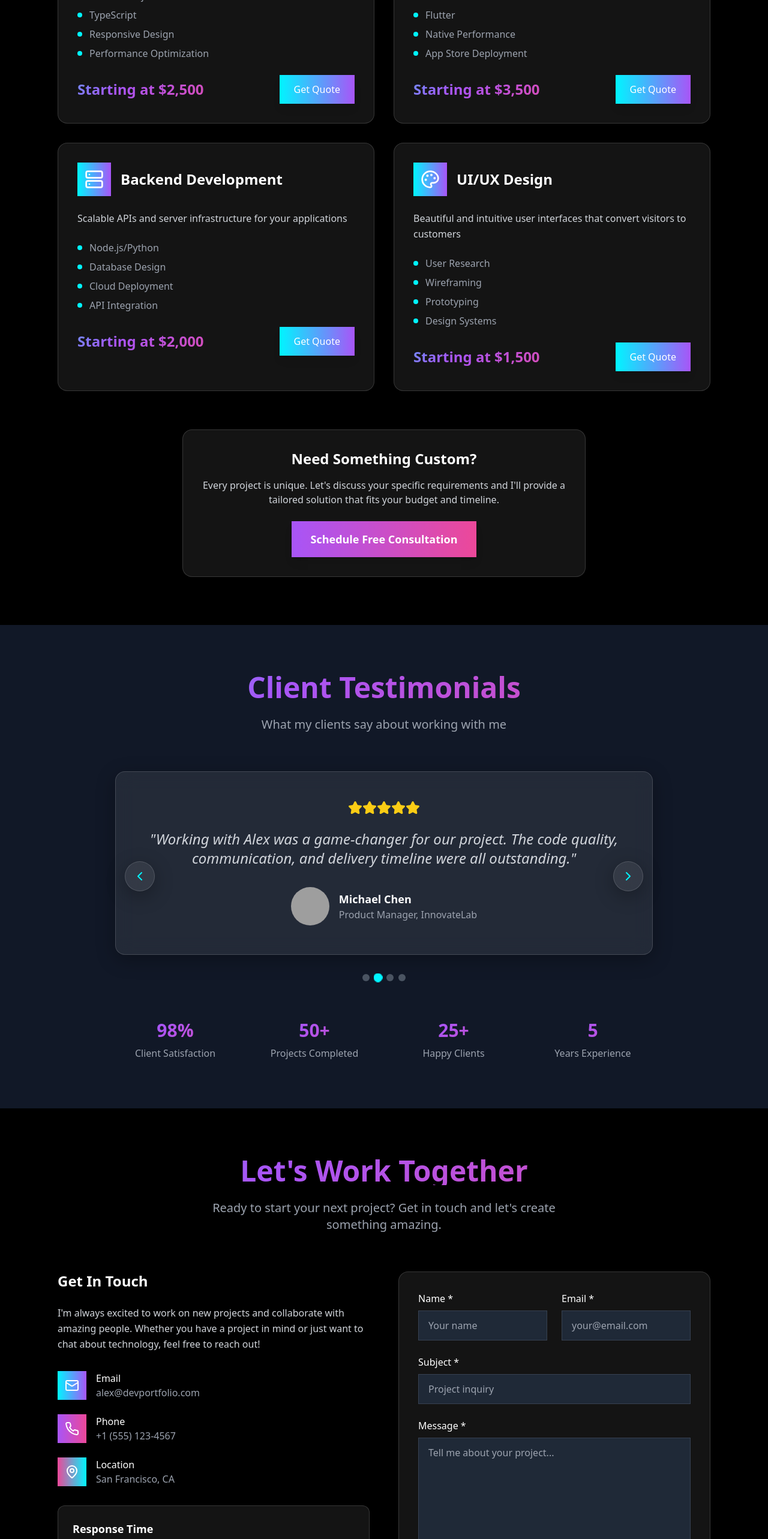
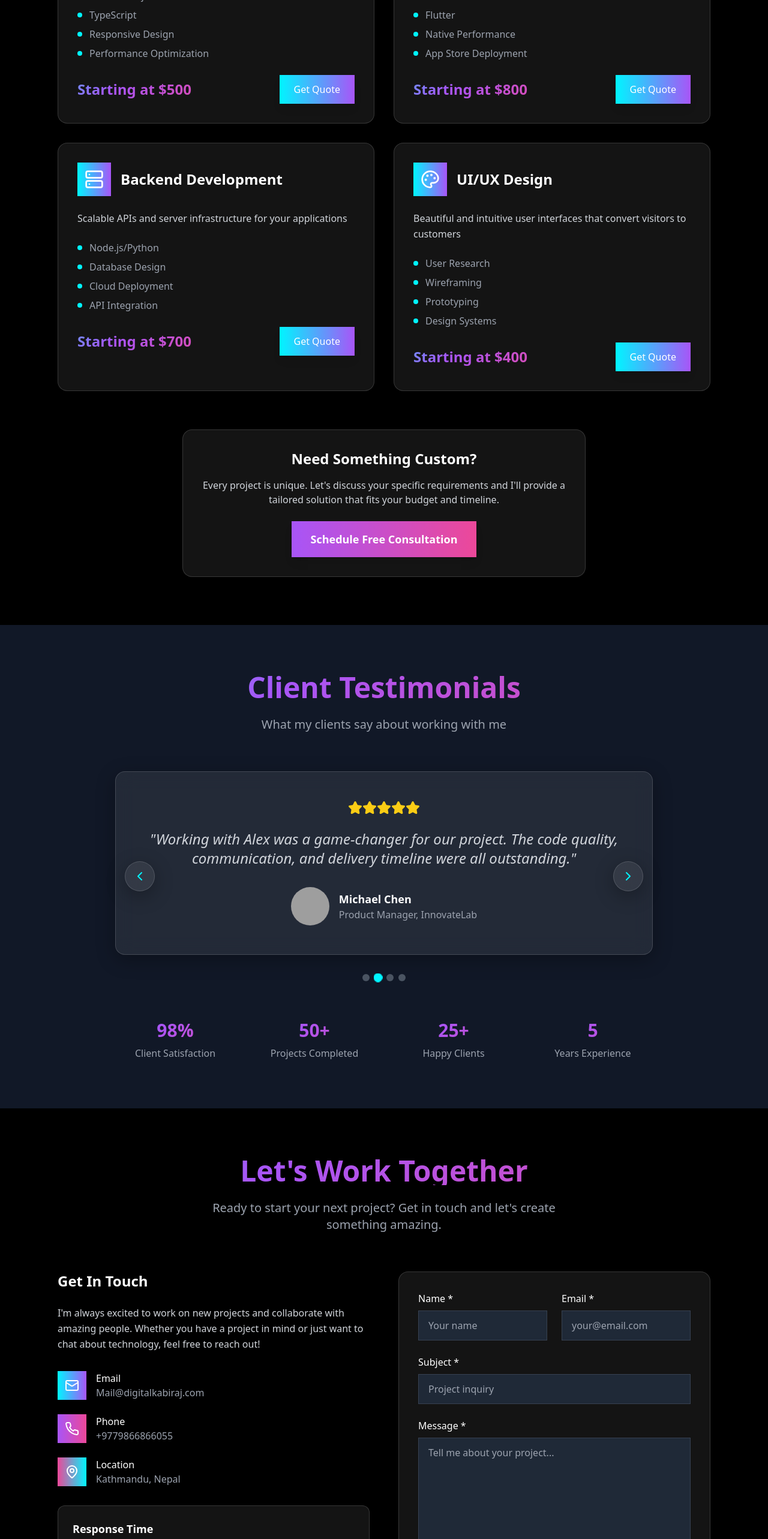
Before and after one commit to kabirajrana/Personalportfolio, a React (Vite) app: page / in a window 1280 px wide. Shown: the part 4000-6566 px from the top of the page at 60% size. Built offline with nearby package versions, Linux system fonts and the light colour scheme; grey boxes are pictures that could not be loaded.

Commit message:
Update contact info and pricing
Updated contact details and freelance service pricing across the website.

```diff
--- a/src/components/Contact.tsx
+++ b/src/components/Contact.tsx
@@ -66,7 +66,7 @@ const Contact = () => {
                 </div>
                 <div>
                   <div className="text-white font-medium">Email</div>
-                  <div className="text-gray-400">alex@devportfolio.com</div>
+                  <div className="text-gray-400">Mail@digitalkabiraj.com</div>
                 </div>
               </div>
 
@@ -76,7 +76,7 @@ const Contact = () => {
                 </div>
                 <div>
                   <div className="text-white font-medium">Phone</div>
-                  <div className="text-gray-400">+1 (555) 123-4567</div>
+                  <div className="text-gray-400">+9779866866055</div>
                 </div>
               </div>
 
@@ -86,7 +86,7 @@ const Contact = () => {
                 </div>
                 <div>
                   <div className="text-white font-medium">Location</div>
-                  <div className="text-gray-400">San Francisco, CA</div>
+                  <div className="text-gray-400">Kathmandu, Nepal</div>
                 </div>
               </div>
             </div>
--- a/src/components/Footer.tsx
+++ b/src/components/Footer.tsx
@@ -11,7 +11,7 @@ const Footer = () => {
     { icon: <Twitter className="w-5 h-5" />, href: 'https://twitter.com', label: 'Twitter' },
     { icon: <Github className="w-5 h-5" />, href: 'https://github.com', label: 'GitHub' },
     { icon: <Linkedin className="w-5 h-5" />, href: 'https://linkedin.com', label: 'LinkedIn' },
-    { icon: <Mail className="w-5 h-5" />, href: 'mailto:kabiraj@example.com', label: 'Email' }
+    { icon: <Mail className="w-5 h-5" />, href: 'mailto:Mail@digitalkabiraj.com', label: 'Email' }
   ];
 
   const quickLinks = [
@@ -73,9 +73,9 @@ const Footer = () => {
           <div className="space-y-4 text-center md:text-left">
             <h4 className="text-lg font-semibold text-white">Get In Touch</h4>
             <div className="space-y-2 text-gray-400 text-sm md:text-base">
-              <p>kabiraj@example.com</p>
-              <p>+1 (555) 123-4567</p>
-              <p>Available Worldwide</p>
+              <p>Mail@digitalkabiraj.com</p>
+              <p>+9779866866055</p>
+              <p>Kathmandu, Nepal</p>
             </div>
             <div className="glass p-3 md:p-4 rounded-lg">
               <p className="text-xs md:text-sm text-gray-300">
--- a/src/components/Services.tsx
+++ b/src/components/Services.tsx
@@ -9,28 +9,28 @@ const Services = () => {
       title: 'Web Development',
       description: 'Custom web applications built with modern frameworks and best practices',
       features: ['React/Next.js', 'TypeScript', 'Responsive Design', 'Performance Optimization'],
-      price: 'Starting at $2,500'
+      price: 'Starting at $500'
     },
     {
       icon: <Smartphone className="w-8 h-8" />,
       title: 'Mobile Development',
       description: 'Cross-platform mobile apps that work seamlessly on iOS and Android',
       features: ['React Native', 'Flutter', 'Native Performance', 'App Store Deployment'],
-      price: 'Starting at $3,500'
+      price: 'Starting at $800'
     },
     {
       icon: <Server className="w-8 h-8" />,
       title: 'Backend Development',
       description: 'Scalable APIs and server infrastructure for your applications',
       features: ['Node.js/Python', 'Database Design', 'Cloud Deployment', 'API Integration'],
-      price: 'Starting at $2,000'
+      price: 'Starting at $700'
     },
     {
       icon: <Palette className="w-8 h-8" />,
       title: 'UI/UX Design',
       description: 'Beautiful and intuitive user interfaces that convert visitors to customers',
       features: ['User Research', 'Wireframing', 'Prototyping', 'Design Systems'],
-      price: 'Starting at $1,500'
+      price: 'Starting at $400'
     }
   ];
 
```
